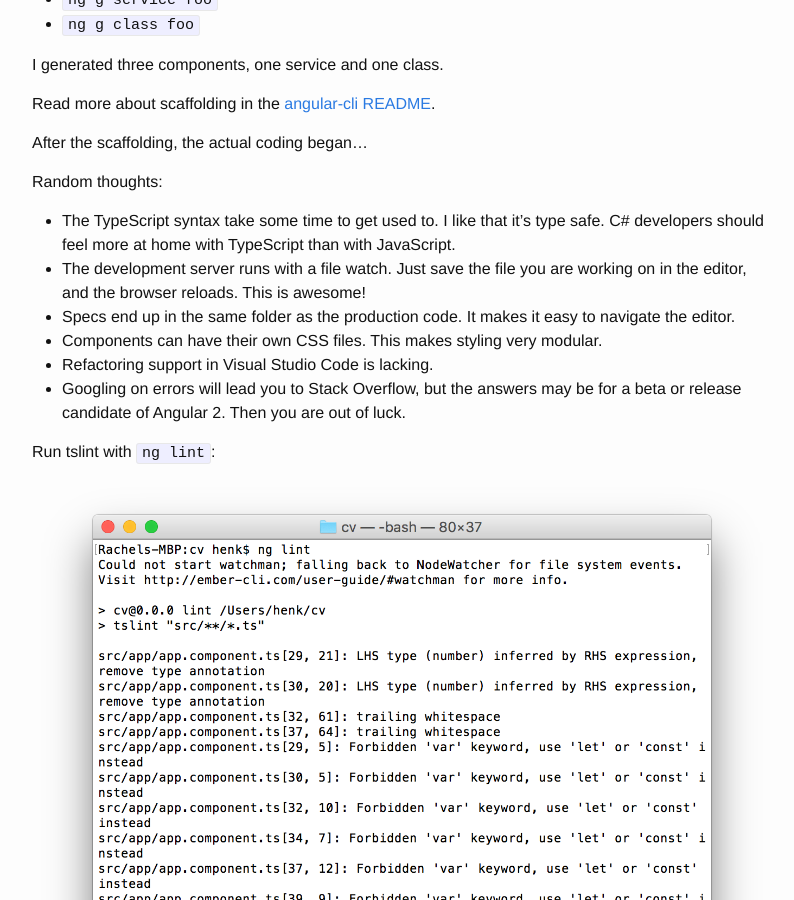
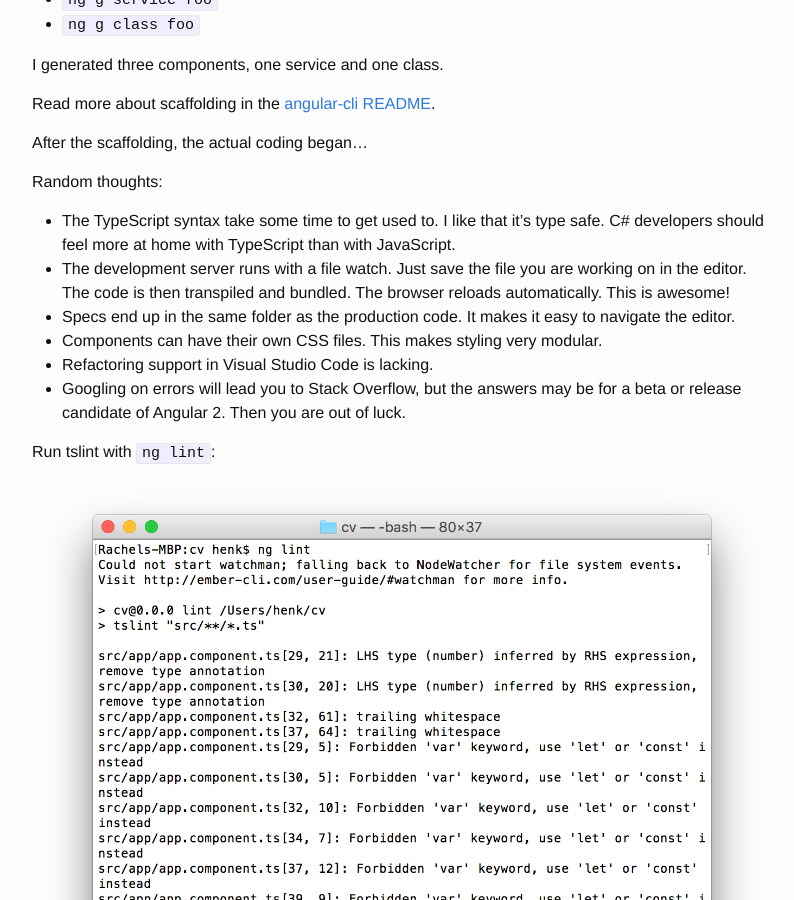
Before and after one commit to hlaueriksson/conductofcode.io, a Jekyll site: the page built from _posts/2016-09-30-getting-started-with-angular-2.md, in a window 1280 px wide and 900 px high, scrolled down 4607 px. Shown: the whole window, without its empty margins (238-1032 px from the left). Built offline with Jekyll 4.4.1, drawn with Linux system fonts in a browser that asks for light colours; some of the changed text lies outside the part shown.

Commit message:
updated Getting started with Angular 2

```diff
--- a/_posts/2016-09-30-getting-started-with-angular-2.md
+++ b/_posts/2016-09-30-getting-started-with-angular-2.md
@@ -94,7 +95,7 @@ After the scaffolding, the actual coding began...
 Random thoughts:
 
 * The TypeScript syntax take some time to get used to. I like that it's type safe. C# developers should feel more at home with TypeScript than with JavaScript.
-* The development server runs with a file watch. Just save the file you are working on in the editor, and the browser reloads. This is awesome!
+* The development server runs with a file watch. Just save the file you are working on in the editor. The code is then transpiled and bundled. The browser reloads automatically. This is awesome!
 * Specs end up in the same folder as the production code. It makes it easy to navigate the editor.
 * Components can have their own CSS files. This makes styling very modular.
 * Refactoring support in Visual Studio Code is lacking.
```
Also changed, not shown: other parts of _posts/2016-09-30-getting-started-with-angular-2.md (+2 -1 lines).
